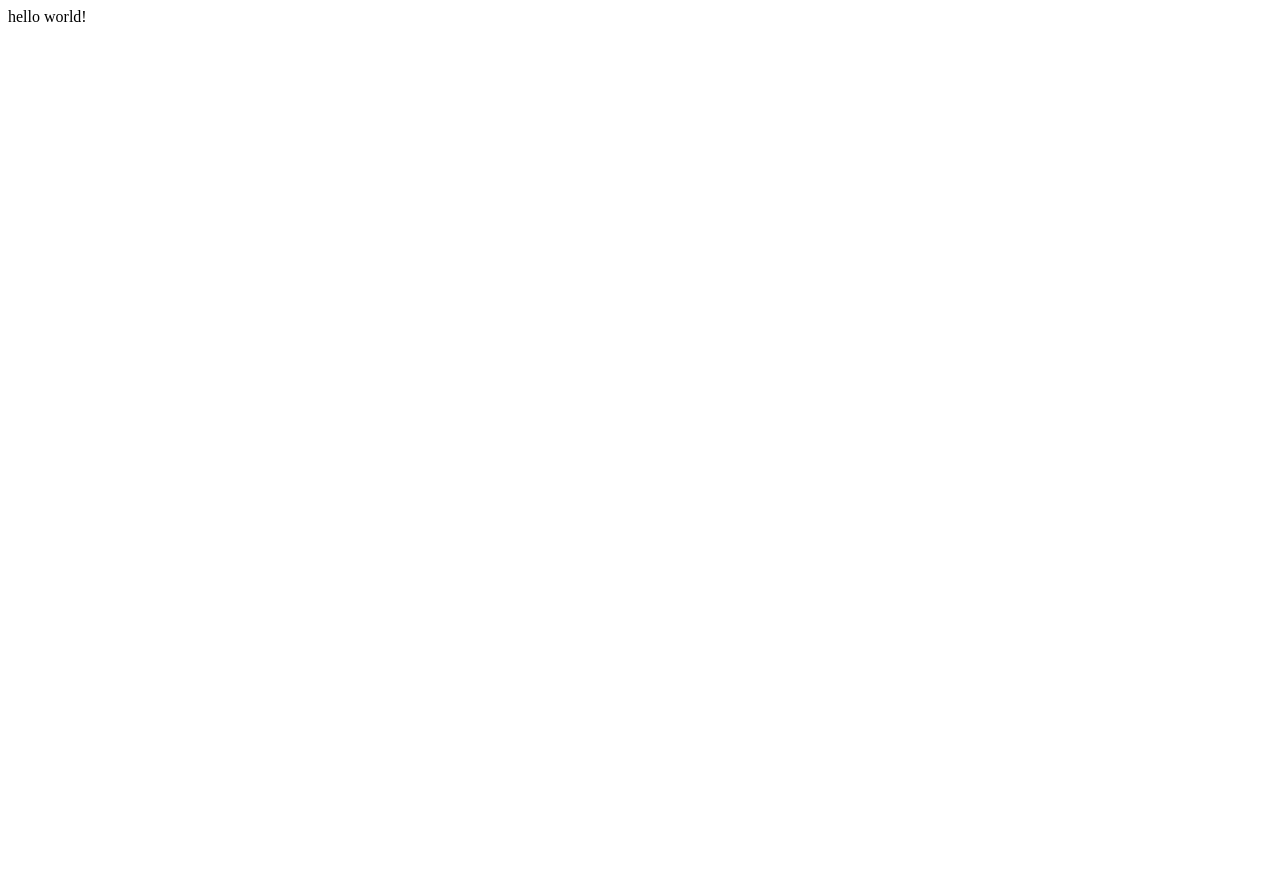
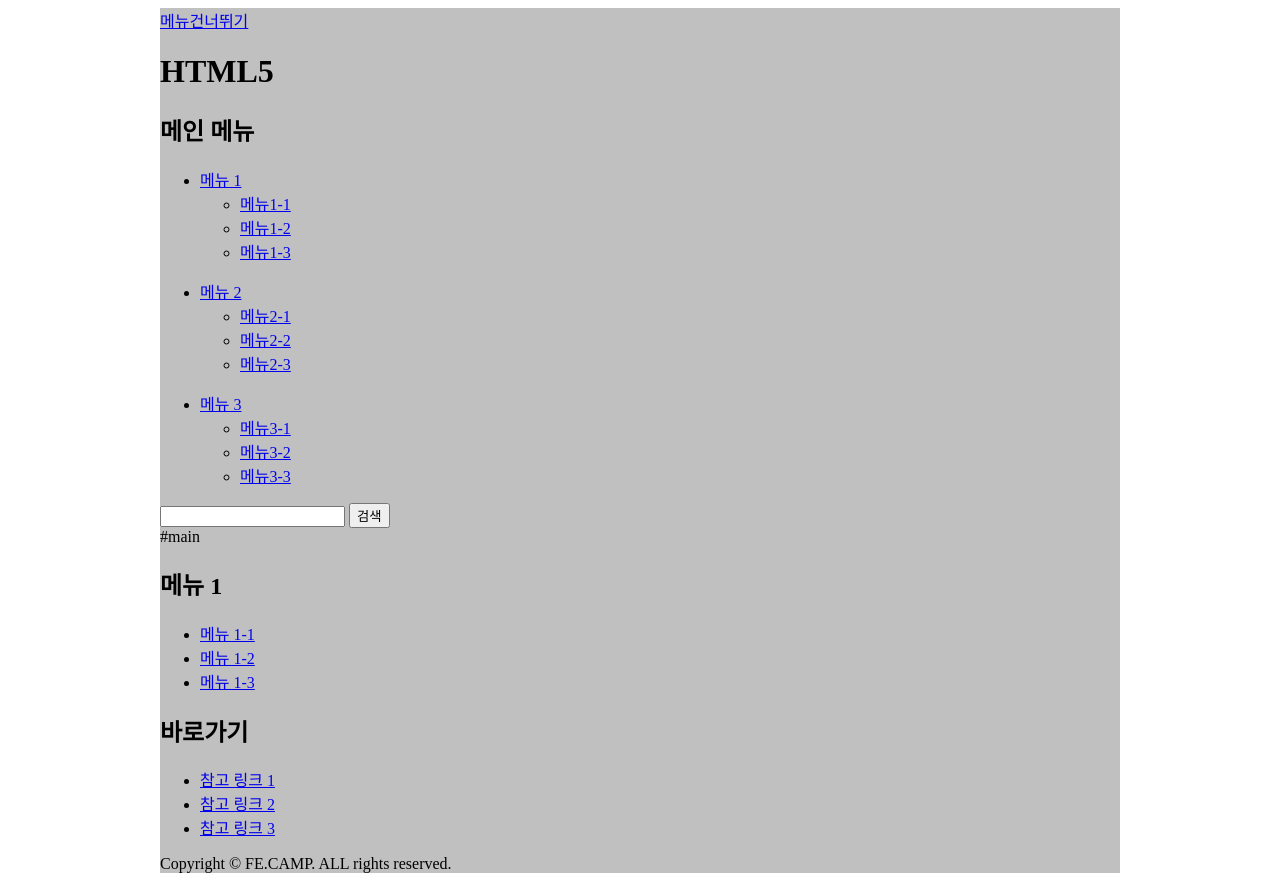
Before and after one commit to purinz/purinz, a plain HTML site: page html/index.html in a window 1280 px wide. Before the commit the page ends 800 px from the top, so only its background shows below. Drawn offline with Linux system fonts and the light colour scheme.

Commit message:
2newhtml

```diff
--- /dev/null
+++ b/html/default.css
@@ -0,0 +1,11 @@
+@charset "utf-8";
+.container{
+    max-width: 960px;
+    background: silver;
+    margin: 0 auto;
+}
+
+
+/*.header>h1{}*/
+/*html의 id사용할 때는 css에서 #을 붙인다
+class는 .을 붙인다.*/
--- a/html/index.html
+++ b/html/index.html
@@ -1,12 +1,113 @@
 <!doctype html>
 <html lang="ko">
 <head>
-    <meta charset="utf-8">
-    <meta name="viewport" content="width=device-width">
+	<meta charset="utf-8">
+	<meta name="viewport" content="width=device-width">
+	<!-- initial-scale=1, minimum-scale=1, maximum-scale=2, use-scalable=no"> -->
+	<!--
+	initial:화면배율을 말함 보통 1의 수치만 사용됨.
+	minimum-scale: 줌아웃 설정할 수 있음, 잘 사용하지 않음,
+	maximum-scale: 줌인기능
+	use-scalable: 확대,축소기능 없애줌
+	 -->
 	<title>HTML5</title>
+	<link rel="stylesheet" href="default.css">
+	<!-- ..: ../css/에서 ..의 시작은 html파일 밖에서 시작
+	-->
+	<!--
+	<style>
+	/* style은 반드시 <head>에만 사용함*/
+	    p{background:red;}
+	    /*p:선택자 */
+	</style>
+	-->
 </head>
 
-    <body>
-      hello world!
-    </body>
+<body>
+   <div class="container">
+   <a href="#main">메뉴건너뛰기</a>
+      <header class="header">
+      	<h1>HTML5</h1>
+      	<nav class="gnb">
+            <h2>메인 메뉴</h2>
+            <ul>
+            	<li>
+            		<a href="#">메뉴 1</a>
+            		<ul>
+            			<li><a href="#">메뉴1-1</a></li>
+            			<li><a href="#">메뉴1-2</a></li>
+            			<li><a href="#">메뉴1-3</a></li>
+            		</ul>
+            	</li>
+            </ul>
+            <ul>
+            	<li>
+            	<a href="#">메뉴 2</a>
+            	    <ul>
+            			<li><a href="#">메뉴2-1</a></li>
+            			<li><a href="#">메뉴2-2</a></li>
+            			<li><a href="#">메뉴2-3</a></li>
+            		</ul>
+            	</li>
+            </ul>
+            <ul>
+            	<li>
+            	<a href="#">메뉴 3</a>
+            		<ul>
+            			<li><a href="#">메뉴3-1</a></li>
+            			<li><a href="#">메뉴3-2</a></li>
+            			<li><a href="#">메뉴3-3</a></li>
+            		</ul>
+            	</li>
+            </ul>
+      	</nav>
+      	<form class="search">
+      		<input type="search" required>
+      		<input type="submit" value="검색">
+      	</form>
+      </header>
+      <div class="body">
+      	<main id="main">
+      		#main
+      	</main>
+        <nav class="lnb">
+        	<h2>메뉴 1</h2>
+        	<ul>
+        		<li><a href="#">메뉴 1-1</a></li>
+        		<li><a href="#">메뉴 1-2</a></li>
+        		<li><a href="#">메뉴 1-3</a></li>
+        	</ul>
+        </nav>
+        <aside class="aside">
+               	<h2>바로가기</h2>
+        	<ul>
+        		<li><a href="#">참고 링크 1</a></li>
+        		<li><a href="#">참고 링크 2</a></li>
+        		<li><a href="#">참고 링크 3</a></li>
+        	</ul>
+        </aside>
+      </div>
+      <footer class="footer">
+      	<p>Copyright &copy; FE.CAMP. ALL rights reserved.</p>
+      </footer>
+
+      <!-- haeder, footer, element는 한페이지않에 여러번 등장할 수 있음.
+      -->
+
+   	<!-- id안의 내용은 사용자를 정의하는 것임, 특수문자로 시작할 수 없음.but '_언더바'는 됨. 한글도 상관없음
+   	-->
+
+   </div>
+   <!--
+<strong>strong</strong>
+
+	<p style="background:yellow; text-decoration:underline">hello world!</p>
+    <p style=":html코드 "따옴표 안은 css코드" background는 css속성이되고 yellow는 속성이됨
+  	;:세미콜론을 이용해 속성과 속성을 구분해줌.
+  	-->
+
+</body>
+
+
+
 </html>
```
Also changed, not shown: index.html (added, +12 -0 lines).
